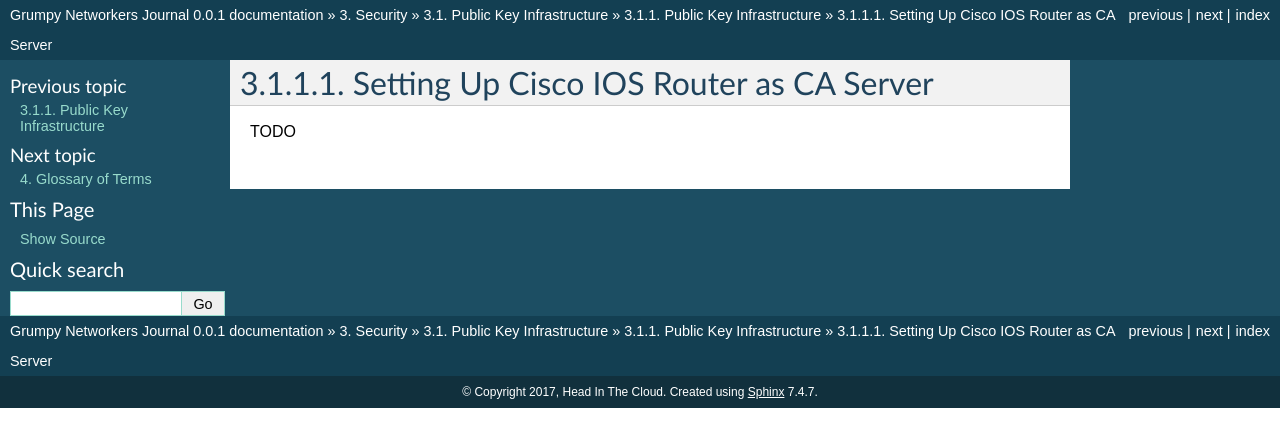
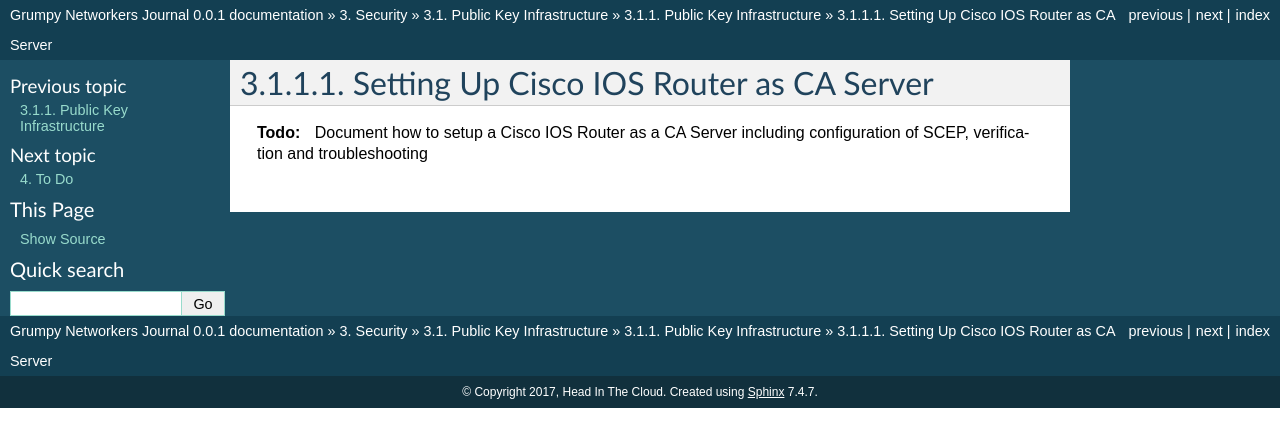
Before and after one commit to hdinthkld/gnj, a Sphinx documentation site: the page built from source/SECURITY/PKI/CISCO_IOS_CA_INSTALL.rst, in a window 1280 px wide. Shown: the top 447 px of the page. Built offline with Sphinx 7.4.7, drawn with Linux system fonts in a browser that asks for light colours; pages that are not in the unit, such as notebooks, are missing from menus.

```diff
--- a/source/SECURITY/PKI/CISCO_IOS_CA_INSTALL.rst
+++ b/source/SECURITY/PKI/CISCO_IOS_CA_INSTALL.rst
@@ -2,4 +2,6 @@
 Setting Up Cisco IOS Router as CA Server
 ########################################
 
-TODO
+.. todo::
+
+   Document how to setup a Cisco IOS Router as a CA Server including configuration of SCEP, verification and troubleshooting
--- /dev/null
+++ b/source/TODO.rst
@@ -0,0 +1,5 @@
+########
+To Do
+########
+
+.. todolist::
--- a/source/index.rst
+++ b/source/index.rst
@@ -15,6 +15,7 @@ Welcome to Grumpy Networkers Journal's documentation!
    NETWORKING
    DOCUMENTATION
    SECURITY
+   TODO
    glossary
    external_references
 
```
